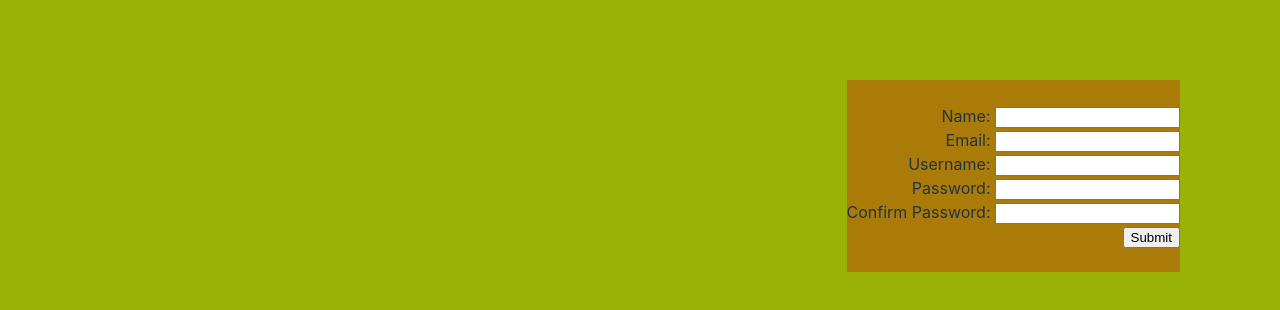
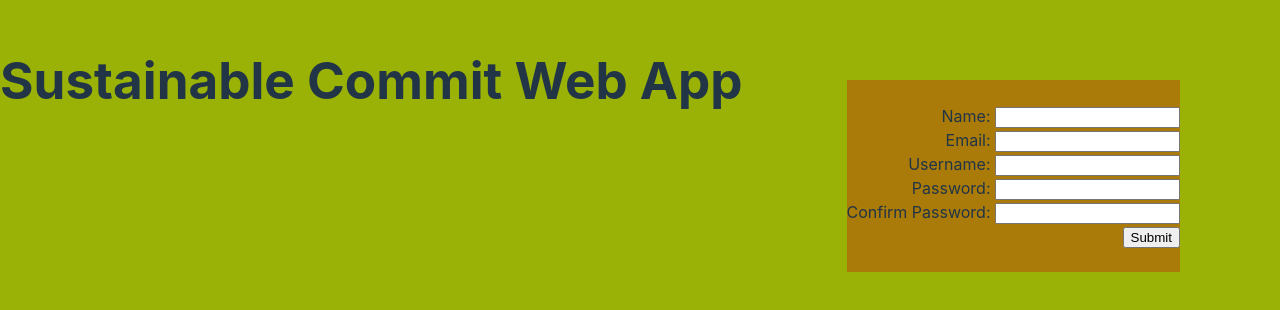
Before and after one commit to Joe-Yoo/SusComWebApp, a React (Vite) app in the folder frontend/: page /signup in a window 1280 px wide. Shown: the part 320-630 px from the top of the page. Built offline with nearby package versions, Linux system fonts and the light colour scheme.

Commit message:
added title

```diff
--- a/frontend/src/pages/SignUp.jsx
+++ b/frontend/src/pages/SignUp.jsx
@@ -58,6 +58,10 @@ const SignUp = () => {
                 `}</style>
             </head>
             <body>
+                <div class="title">
+                    <h1>Sustainable Commit Web App</h1>
+                </div>
+
                 <div class="form">
                     <form
                         name="myForm"
```
